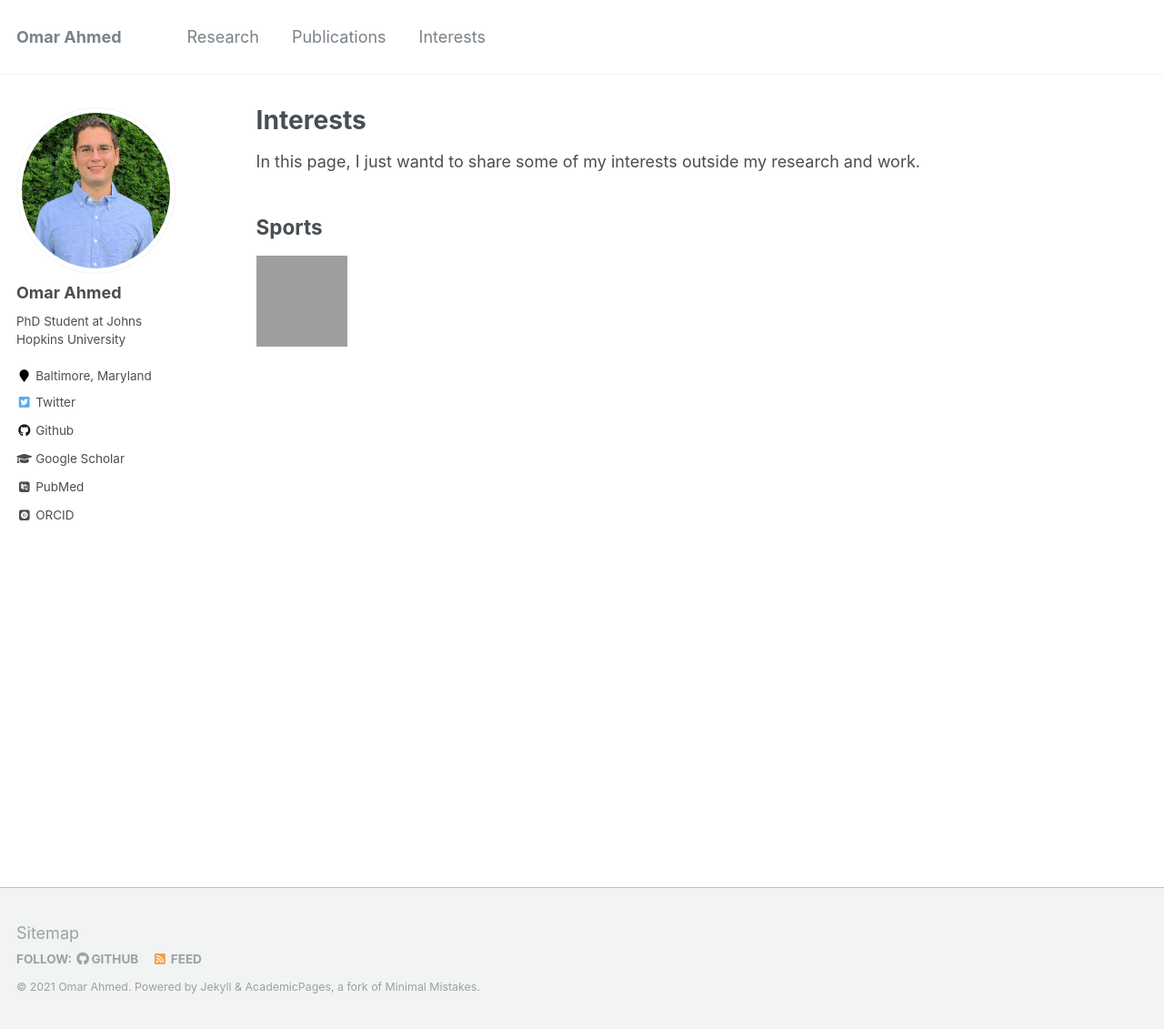
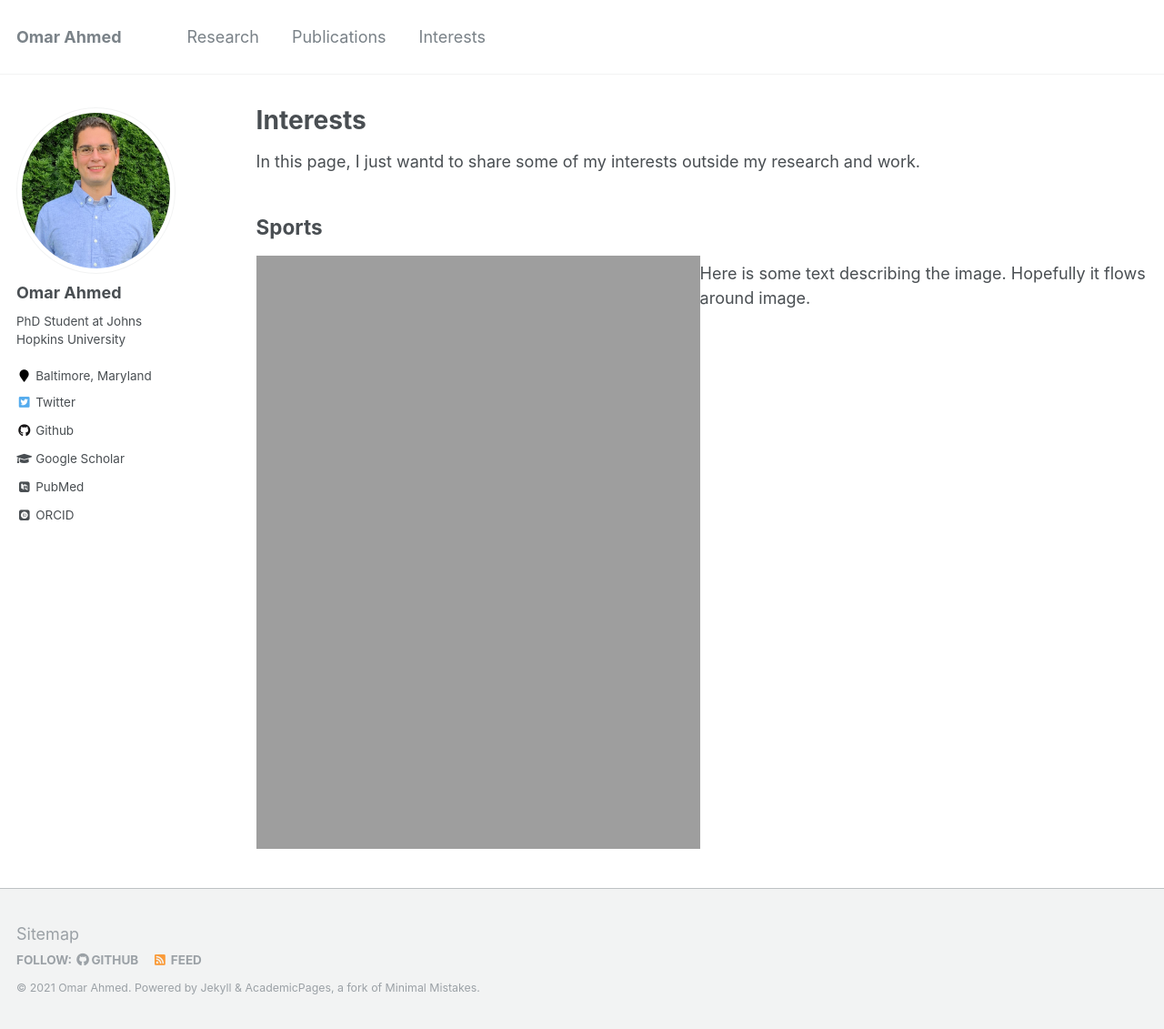
Before and after one commit to oma219/oma219.github.io, a Jekyll site: the page built from _pages/interests.md, in a window 1280 px wide and 1131 px high. Shown: the whole window at 91% size. Built offline with Jekyll 4.4.1, drawn with Linux system fonts in a browser that asks for light colours; some web fonts are replaced.

Commit message:
update size of image

```diff
--- a/_pages/interests.md
+++ b/_pages/interests.md
@@ -9,4 +9,6 @@ In this page, I just wantd to share some of my interests outside my research and
 
 ## Sports
 
-<img src="http://oma219.github.io/images/real_madrid.JPG" alt="MarineGEO circle logo" style="height: 100px; width:100px;"/>
+<img align="left" src="http://oma219.github.io/images/real_madrid.JPG" alt="real madrid tour bus" style="height: 652px; width:488px;"/>
+
+Here is some text describing the image. Hopefully it flows around image.
```
